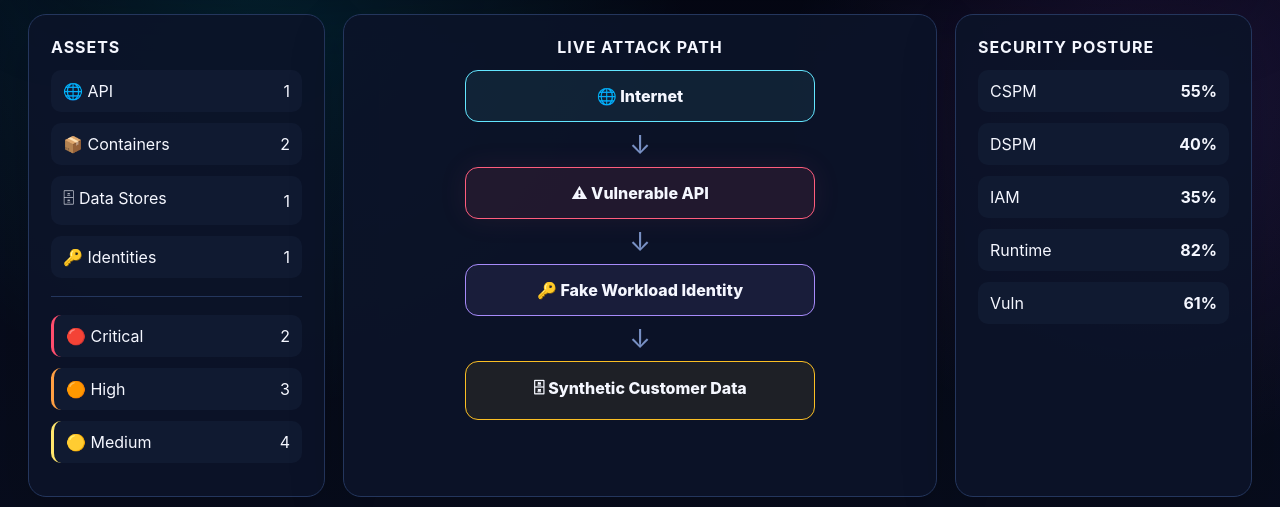
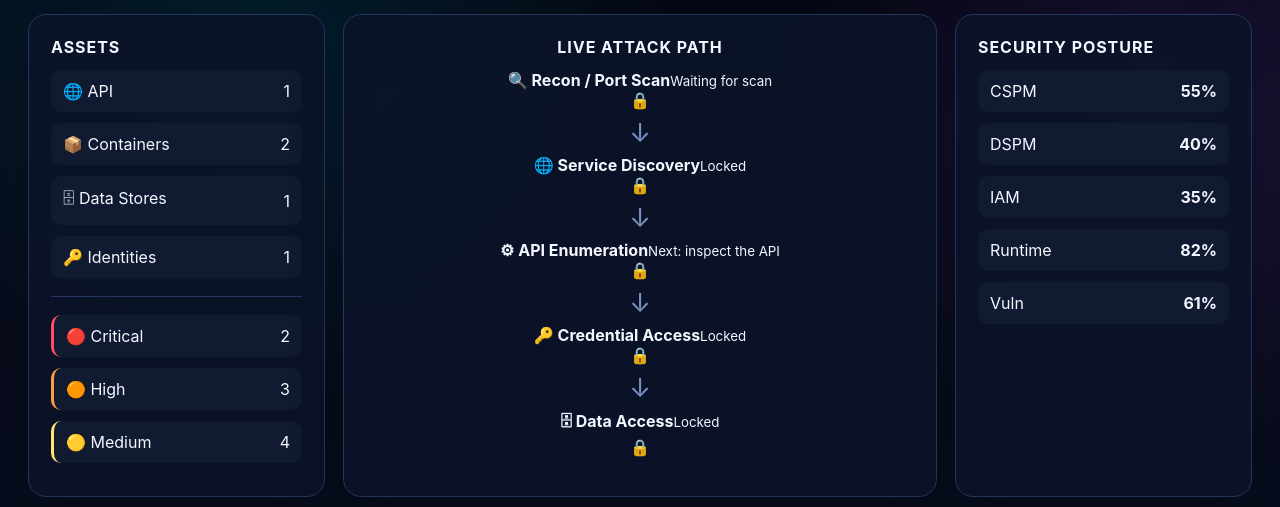
Before and after one commit to itgeeksroom/neon-range, a Next.js app in the folder dashboard/: page / in a window 1280 px wide. Shown: the part 132-639 px from the top of the page. Built offline with nearby package versions, Linux system fonts and the light colour scheme; no server answers.

Commit message:
Make attack path evidence driven

```diff
--- a/dashboard/app/page.js
+++ b/dashboard/app/page.js
@@ -30,6 +30,12 @@ export default async function Home() {
   const s = await getStatus();
   const eventData = await getEvents();
   const events = eventData.events || [];
+  const hasPhase = (phase) => events.some((event) => event.phase === phase);
+  const recon = hasPhase("RECON");
+  const services = hasPhase("SERVICE DISCOVERY");
+  const enumeration = hasPhase("ENUMERATION");
+  const credentials = hasPhase("CREDENTIAL ACCESS");
+  const collection = hasPhase("COLLECTION");
 
   return (
     <main>
@@ -57,13 +63,15 @@ export default async function Home() {
 
         <article className="panel path">
           <h2>LIVE ATTACK PATH</h2>
-          <div className="node source">🌐 Internet</div>
+          <PathStep active={recon} label="🔍 Recon / Port Scan" detail={recon ? "Observed" : "Waiting for scan"} />
           <div className="arrow">↓</div>
-          <div className="node exposed">⚠ Vulnerable API</div>
+          <PathStep active={services} label="🌐 Service Discovery" detail={services ? "Open services discovered" : "Locked"} />
           <div className="arrow">↓</div>
-          <div className="node identity">🔑 Fake Workload Identity</div>
+          <PathStep active={enumeration} label="⚙ API Enumeration" detail={enumeration ? "Internal surface reached" : "Next: inspect the API"} />
           <div className="arrow">↓</div>
-          <div className="node data">🗄 Synthetic Customer Data</div>
+          <PathStep active={credentials} label="🔑 Credential Access" detail={credentials ? "Training credentials accessed" : "Locked"} />
+          <div className="arrow">↓</div>
+          <PathStep active={collection} label="🗄 Data Access" detail={collection ? "Synthetic data accessed" : "Locked"} />
         </article>
 
         <article className="panel">
@@ -113,6 +121,15 @@ export default async function Home() {
   );
 }
 
+function PathStep({ active, label, detail }) {
+  return (
+    <div className={"pathStep " + (active ? "active" : "locked")}>
+      <div><strong>{label}</strong><small>{detail}</small></div>
+      <span>{active ? "✓" : "🔒"}</span>
+    </div>
+  );
+}
+
 function Score({ label, value }) {
   return <div className="scoreRow"><span>{label}</span><strong>{value}</strong></div>;
 }
```
